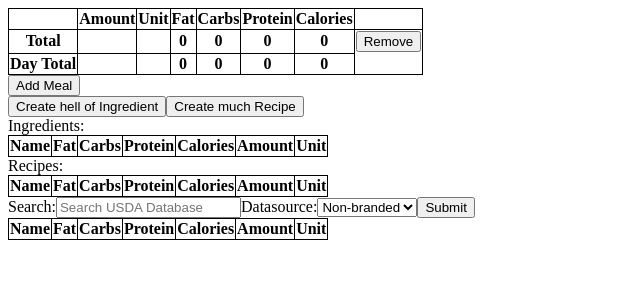
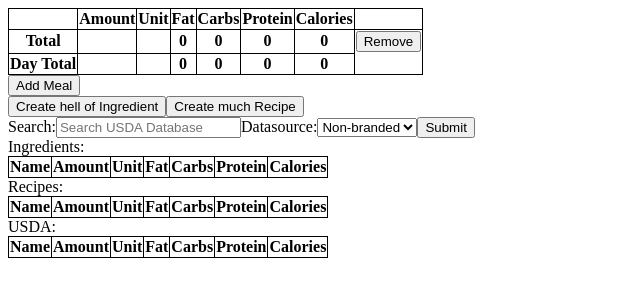
Before and after one commit to jacobboy/calorietracker, a React (Create React App) app in the folder frontend/: page / in a window 1280 px wide. Shown: the top 300 px of the page, without its empty margins (0-640 px from the left). Built offline with nearby package versions, Linux system fonts and the light colour scheme.

Commit message:
Reorder ingredient columns, search recipes and ingredients on type

```diff
--- a/frontend/src/components/search.tsx
+++ b/frontend/src/components/search.tsx
@@ -1,10 +1,11 @@
 import * as React from 'react';
 import { Named, NDBed } from '../classes';
-import SearchIngredientRow from '../containers/searchingredientrow';
+import { SearchIngredientRow } from '../components/searchingredientrow';
+import SearchIngredientRowContainer from '../containers/searchingredientrow';
 import { DataSource } from '../ndbapi';
 import StoredIngredients from '../containers/storedingredients';
 import StoredRecipes from '../containers/storedrecipes';
-import { tableStyle, thStyle } from 'src/style';
+import { tableStyle } from 'src/style';
 
 interface SearchComponentProps {
   searchString: string;
@@ -48,8 +49,6 @@ export class SearchComponent extends React.Component<
   render() {
     return (
       <div>
-        <StoredIngredients />
-        <StoredRecipes />
         <form onSubmit={(e) => this.handleSubmit(e)} >
           <label>
             Search:
@@ -73,19 +72,14 @@ export class SearchComponent extends React.Component<
           </label>
           <input type="submit" value="Submit" />
         </form>
+        <StoredIngredients searchText={this.props.searchString || ''}/>
+        <StoredRecipes searchText={this.props.searchString || ''}/>
+        USDA:
         <table style={tableStyle}>
           <tbody>
-            <tr>
-              <th style={thStyle}>Name</th>
-              <th style={thStyle}>Fat</th>
-              <th style={thStyle}>Carbs</th>
-              <th style={thStyle}>Protein</th>
-              <th style={thStyle}>Calories</th>
-              <th style={thStyle}>Amount</th>
-              <th style={thStyle}>Unit</th>
-            </tr>
+            {SearchIngredientRow.HEADER}
             {this.props.items.map(
-              (item) => <SearchIngredientRow key={item.ndbno} item={item} />
+              (item) => <SearchIngredientRowContainer key={item.ndbno} item={item} />
             )}
           </tbody>
         </table>
--- a/frontend/src/components/searchingredientrow.tsx
+++ b/frontend/src/components/searchingredientrow.tsx
@@ -1,7 +1,7 @@
 import * as React from 'react';
 import { Named, NDBed, Ingredient } from '../classes';
 import { getIngredient } from '../lookup';
-import { tdStyle } from 'src/style';
+import { tdStyle, thStyle } from 'src/style';
 import { toTitleCase } from 'src/datautil';
 
 function ingredientCell(contents: string | number) {
@@ -20,6 +20,18 @@ interface SearchIngredientRowState {
 export class SearchIngredientRow extends React.Component<
   SearchIngredientRowProps, SearchIngredientRowState
   > {
+
+    static HEADER = (
+      <tr style={thStyle}>
+        <th style={thStyle}>Name</th>
+        <th style={thStyle}>Amount</th>
+        <th style={thStyle}>Unit</th>
+        <th style={thStyle}>Fat</th>
+        <th style={thStyle}>Carbs</th>
+        <th style={thStyle}>Protein</th>
+        <th style={thStyle}>Calories</th>
+      </tr>
+    );
 
   constructor(props: SearchIngredientRowProps) {
     super(props);
@@ -57,12 +69,12 @@ export class SearchIngredientRow extends React.Component<
       return (
         <tr>
           {ingredientCell(toTitleCase(this.props.item.name))}
+          {ingredientCell(this.state.ingred.amount)}
+          {ingredientCell(this.state.ingred.unit)}
           {ingredientCell(this.state.ingred.fat)}
           {ingredientCell(this.state.ingred.carbs)}
           {ingredientCell(this.state.ingred.protein)}
           {ingredientCell(this.state.ingred.calories)}
-          {ingredientCell(this.state.ingred.amount)}
-          {ingredientCell(this.state.ingred.unit)}
           <td style={tdStyle}/>
           <td style={tdStyle}>
             <button onClick={() => this.props.onSaveClick(this.props.item)}>
--- a/frontend/src/components/storedingredientrow.tsx
+++ b/frontend/src/components/storedingredientrow.tsx
@@ -1,7 +1,7 @@
 import * as React from 'react';
 import { Ingredient, scaleFoodTo } from '../classes';
 import { TopBitDisplay } from '../types';
-import { tdStyle } from '../style';
+import { tdStyle, thStyle } from '../style';
 import { toTitleCase } from '../datautil';
 
 interface IngredientRowProps<T extends Ingredient> {
@@ -20,6 +20,18 @@ export class StoredIngredientRow<T extends Ingredient> extends React.Component<
   IngredientRowProps<T>, IngredientRowState
   > {
 
+  static HEADER = (
+    <tr style={thStyle}>
+      <th style={thStyle}>Name</th>
+      <th style={thStyle}>Amount</th>
+      <th style={thStyle}>Unit</th>
+      <th style={thStyle}>Fat</th>
+      <th style={thStyle}>Carbs</th>
+      <th style={thStyle}>Protein</th>
+      <th style={thStyle}>Calories</th>
+    </tr>
+  );
+
   constructor(props: IngredientRowProps<T>) {
     super(props);
     this.state = {
@@ -36,7 +48,7 @@ export class StoredIngredientRow<T extends Ingredient> extends React.Component<
     }
   }
 
-  handleTrackClick() {
+  handleTrackFood() {
     // scale again here to get around hitting submit twice putting same key in meals list
     const ingred = scaleFoodTo(this.props.item, this.state.scaledIngredient.amount);
     this.props.onTrackClick(ingred, this.props.topbitDisplay);
@@ -63,24 +75,30 @@ export class StoredIngredientRow<T extends Ingredient> extends React.Component<
     } else {
       copyCell = null;  // this has gotta be bad form, right?
     }
+    const amountEnter = (e: React.FormEvent<HTMLFormElement>) => {
+      this.handleTrackFood();
+      e.preventDefault();
+    };
     return (
       <tr key={this.props.item.uid}>
         {ingredientCell(toTitleCase(this.state.scaledIngredient.name))}
+        {ingredientCell((
+          <form onSubmit={(e) => amountEnter(e)} >
+            <input
+              id="trackFoodAmountInput"
+              type="number"
+              value={this.state.scaledIngredient.amount}
+              onChange={(e) => this.handleAmount(e)}
+            />
+          </form>
+         ))}
+        {ingredientCell(this.state.scaledIngredient.unit)}
         {ingredientCell(this.state.scaledIngredient.fat.toFixed())}
         {ingredientCell(this.state.scaledIngredient.carbs.toFixed())}
         {ingredientCell(this.state.scaledIngredient.protein.toFixed())}
         {ingredientCell(this.state.scaledIngredient.calories.toFixed())}
         {ingredientCell((
-          <input
-            id="trackFoodAmountInput"
-            type="number"
-            value={this.state.scaledIngredient.amount}
-            onChange={(e) => this.handleAmount(e)}
-          />
-         ))}
-        {ingredientCell(this.state.scaledIngredient.unit)}
-        {ingredientCell((
-          <button id="trackFoodSubmit" onClick={() => this.handleTrackClick()}>
+          <button id="trackFoodSubmit" onClick={() => this.handleTrackFood()}>
             {this.props.buttonText}
           </button>
          ))}
--- a/frontend/src/components/storedingredients.tsx
+++ b/frontend/src/components/storedingredients.tsx
@@ -1,12 +1,23 @@
 import * as React from 'react';
 import { Ingredient } from '../classes';
-import { thStyle, tableStyle } from '../style';
-import StoredIngredientRow from '../containers/storedingredientrow';
+import { tableStyle } from '../style';
+/* TODO pretty sure the below is definitely not how to import both */
+import { StoredIngredientRow } from '../components/storedingredientrow';
+import StoredIngredientRowContainer from '../containers/storedingredientrow';
 
 type StoredIngredientsProps = {
   ingredients: Ingredient[];
   ndbs: Ingredient[];
+  searchText: string;
 };
+
+function findIngredients(ingredients: Ingredient[], searchText: string) {
+  if (searchText) {
+    return ingredients.filter((ingred) => ingred.name.toLowerCase().indexOf(searchText.toLowerCase()) > -1);
+  } else {
+    return ingredients;
+  }
+}
 
 export function StoredIngredients(props: StoredIngredientsProps) {
   return (
@@ -14,20 +25,12 @@ export function StoredIngredients(props: StoredIngredientsProps) {
       Ingredients:
       <table style={tableStyle}>
         <tbody>
-          <tr style={thStyle}>
-            <th style={thStyle}>Name</th>
-            <th style={thStyle}>Fat</th>
-            <th style={thStyle}>Carbs</th>
-            <th style={thStyle}>Protein</th>
-            <th style={thStyle}>Calories</th>
-            <th style={thStyle}>Amount</th>
-            <th style={thStyle}>Unit</th>
-          </tr>
-          {props.ingredients.map(
-            (item) => <StoredIngredientRow key={item.uid} item={item} />
+          {StoredIngredientRow.HEADER}
+          {findIngredients(props.ingredients, props.searchText).map(
+            (item) => <StoredIngredientRowContainer key={item.uid} item={item} />
           )}
-          {props.ndbs.map(
-            (item) => <StoredIngredientRow key={item.uid} item={item} />
+          {findIngredients(props.ndbs, props.searchText).map(
+            (item) => <StoredIngredientRowContainer key={item.uid} item={item} />
           )}
         </tbody>
       </table>
--- a/frontend/src/components/storedrecipes.tsx
+++ b/frontend/src/components/storedrecipes.tsx
@@ -1,12 +1,23 @@
 import * as React from 'react';
 import { Recipe } from '../classes';
-import { thStyle, tableStyle } from '../style';
-import StoredIngredientRow from '../containers/storedingredientrow';
+import { tableStyle } from '../style';
+/* TODO pretty sure the below is definitely not how to import both */
+import { StoredIngredientRow } from '../components/storedingredientrow';
+import StoredIngredientRowContainer from '../containers/storedingredientrow';
 
 type StoredRecipesProps = {
   recipes: Recipe[];
   onCopyRecipeClick: (recipe: Recipe) => void;
+  searchText: string;
 };
+
+function findRecipes(recipes: Recipe[], searchText: string) {
+  if (searchText) {
+    return recipes.filter((recipe) => recipe.name.toLowerCase().indexOf(searchText.toLowerCase()) > -1);
+  } else {
+    return recipes;
+  }
+}
 
 export function StoredRecipes(props: StoredRecipesProps) {
   return (
@@ -14,17 +25,9 @@ export function StoredRecipes(props: StoredRecipesProps) {
     Recipes:
     <table style={tableStyle}>
       <tbody>
-        <tr style={thStyle}>
-          <th style={thStyle}>Name</th>
-          <th style={thStyle}>Fat</th>
-          <th style={thStyle}>Carbs</th>
-          <th style={thStyle}>Protein</th>
-          <th style={thStyle}>Calories</th>
-          <th style={thStyle}>Amount</th>
-          <th style={thStyle}>Unit</th>
-        </tr >
-        {props.recipes.map(
-          (item) => <StoredIngredientRow key={item.uid} item={item} onCopyClick={props.onCopyRecipeClick} />
+        {StoredIngredientRow.HEADER}
+        {findRecipes(props.recipes, props.searchText).map(
+          (item) => <StoredIngredientRowContainer key={item.uid} item={item} onCopyClick={props.onCopyRecipeClick} />
         )}
       </tbody >
     </table >
--- a/frontend/src/storage/index.ts
+++ b/frontend/src/storage/index.ts
@@ -1,6 +1,6 @@
 import * as client from '../client';
 import { Report } from '../ndbapi/classes';
-import { Ingredient, Recipe, ingredientFromJson, ingredientFromReport } from '../classes';
+import { Ingredient, Recipe, ingredientFromJson, ingredientFromReport, Meal } from '../classes';
 
 function getKey(keyType: string) {
   // was '::' but Enzyme didn't like that
@@ -81,6 +81,18 @@ export function loadRecipe(recipeId: string): Recipe {
   }
 }
 
+export function saveMeal(meal: Meal) {
+  const key = meal.uid;
+  const mealStr = JSON.stringify(meal);
+  window.localStorage.setItem(key, mealStr);
+}
+
+export function saveDay(date: string, meals: Meal[]) {
+  window.localStorage.setItem(date, JSON.stringify(meals));
+}
+
+/* export function loadDay(date) */
+
 export function getAllStoredIngredients(): Ingredient[] {
   const ingreds: Ingredient[] = [];
   for (let i = 0; i < window.localStorage.length; i++) {
```
Also changed, not shown: 1 other file (tests, documents, lock files or other folders).
